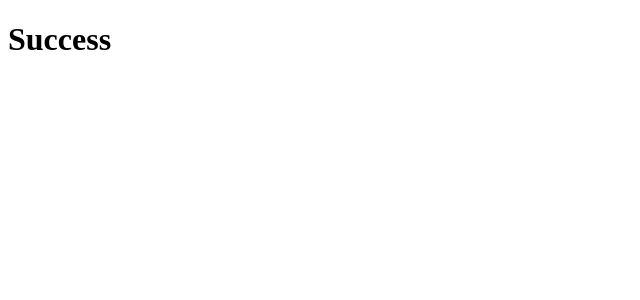
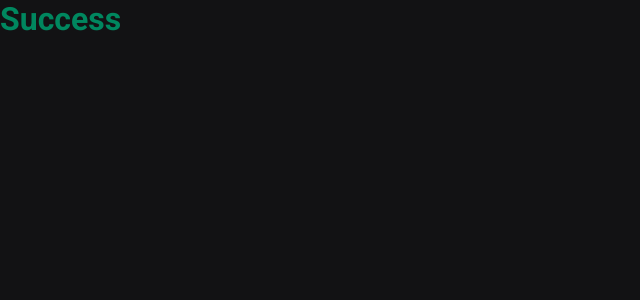
Before and after one commit to flavioanalistadesistema/ignite-shop, a Next.js app: page /success in a window 1280 px wide. Shown: the top 300 px of the page, without its empty margins (0-640 px from the left). Built offline with nearby package versions, Linux system fonts and the light colour scheme.

Commit message:
feat: Estilos globais

```diff
--- a/src/pages/_app.tsx
+++ b/src/pages/_app.tsx
@@ -1,3 +1,12 @@
-export default function App({ Component, pageProps }) {
-  return <Component {...pageProps} />
+import { AppProps } from "next/app";
+import { globalStyles } from "../styles/global";
+
+globalStyles();
+
+export default function App({ Component, pageProps }: AppProps) {
+  return (
+    <div>
+      <Component {...pageProps} />
+    </div>
+  )
 }
--- a/src/pages/_document.tsx
+++ b/src/pages/_document.tsx
@@ -1,5 +1,5 @@
 import { Html, Head, Main, NextScript } from 'next/document'
-import { getCssText } from '../styleds'
+import { getCssText } from '../styles'
 
 export default function Document() {
     return (
--- a/src/pages/index.tsx
+++ b/src/pages/index.tsx
@@ -1,7 +1,7 @@
-import { styled } from "../styleds"
+import { styled } from "../styles"
 
 const Button = styled('button', {
-  backgroundColor: '$primary',
+  backgroundColor: '$green300',
   border: 0,
   padding: '4px 8px',
   borderRadius: 4,
--- /dev/null
+++ b/src/styles/global.ts
@@ -0,0 +1,20 @@
+import { globalCss } from ".";
+
+export const globalStyles = globalCss({
+    '*': {
+        margin: 0,
+        padding: 0,
+        boxSizing: 'border-box',
+    },
+
+    body: {
+        backgroundColor: '$gray900',
+        color: '$green500',
+        'webkit-font-smoothing': 'antialiased',
+    },
+
+    'body, input, textarea, button': {
+        fontFamily: 'Roboto',
+        fontWeight: 400,
+    },
+})
--- a/src/styleds/index.ts
+++ b/src/styles/index.ts
@@ -13,7 +13,15 @@
 
     theme: {
         colors: {
-            primary: 'hsl(206, 100%, 50%)',
+            white: '#fff',
+
+            gray900: '#121214',
+            gray800: '#202024',
+            gray300: '#c4c4cc',
+            gray100: '#e1e1e6',
+
+            green500: '#00875f',
+            green300: '#00b37e',
         }
     }
 })
```
